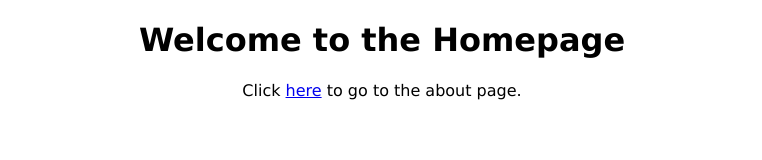
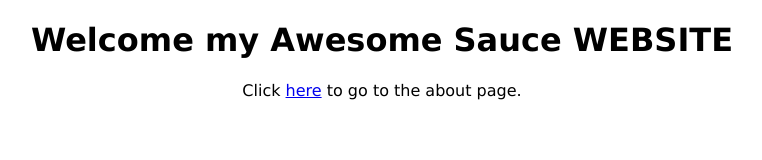
Before and after one commit to DamSonic/damsonic.github.io, a plain HTML site: page index.html in a window 1280 px wide. Shown: the whole page, without its empty margins (258-1020 px from the left). Drawn offline with Linux system fonts and the light colour scheme.

Commit message:
Update index.html

```diff
--- a/index.html
+++ b/index.html
@@ -5,7 +5,7 @@
         <link rel="stylesheet" type="text/css" href="style.css">
     </head>
     <body>
-        <h1>Welcome to the Homepage</h1>
+        <h1>Welcome my Awesome Sauce WEBSITE</h1>
         <p>Click <a href="about.html">here</a> to go to the about page.</p>
     </body>
 </html>
```
